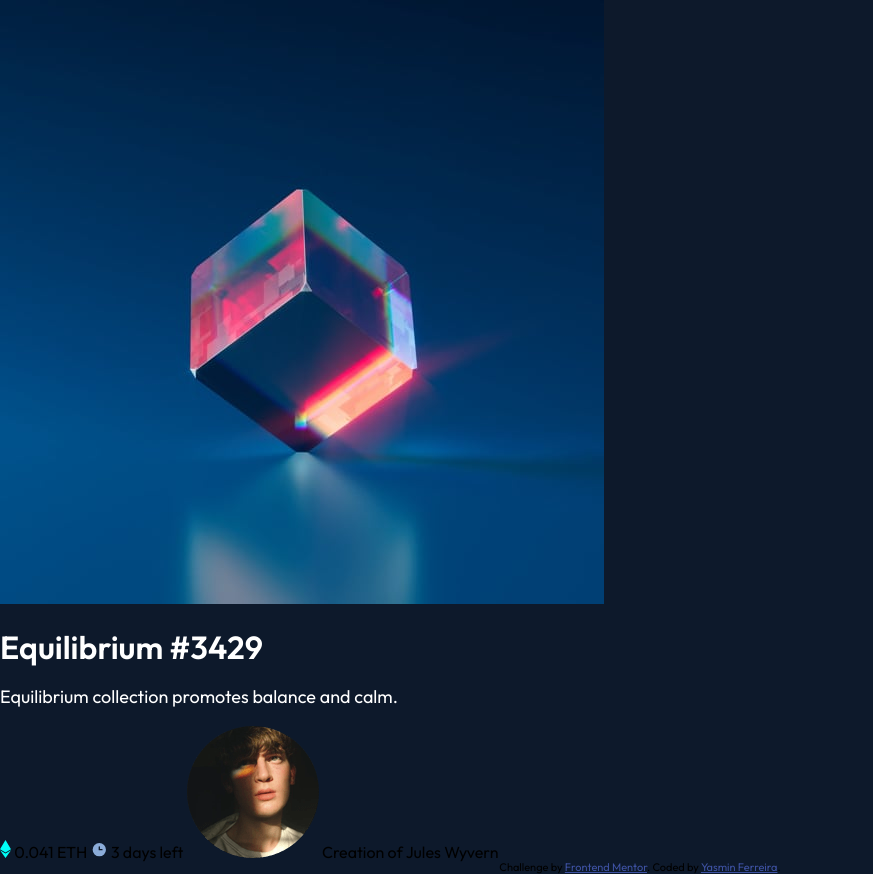
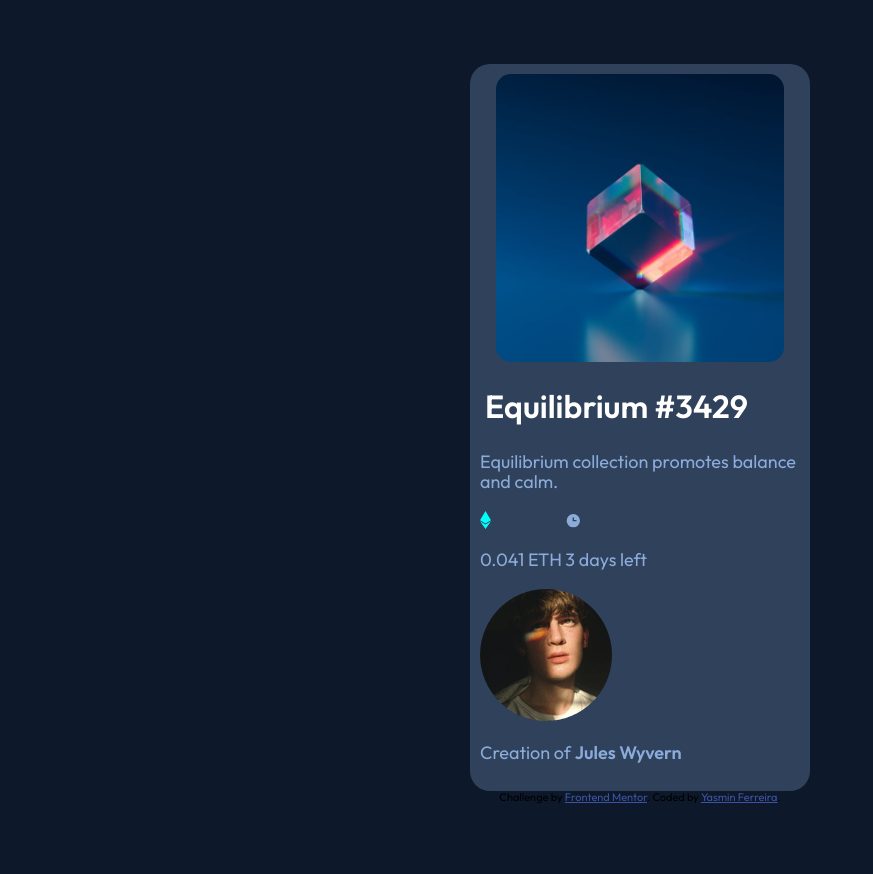
Before and after one commit to YasminFerreira0/card-componentes, a plain HTML site: page index.html in a window 1280 px wide. Shown: the whole page, without its empty margins (0-873 px from the left). After the commit the page ends 804 px from the top, so only its background shows below. Drawn offline with Linux system fonts and the light colour scheme.

Commit message:
17-05-2022

```diff
--- a/index.html
+++ b/index.html
@@ -24,14 +24,20 @@
 
     <p>Equilibrium collection promotes balance and calm.</p>
 
-    <img class="ethereum" src="images/icon-ethereum.svg" alt="ethereum" >
-    0.041 ETH
+    <div class="diamante">
+      <span><img class="ethereum" src="images/icon-ethereum.svg" alt="ethereum" >
+      <p class="text-ethereum">0.041 ETH</p></span>
+    </div>
 
-    <img class="clock" src="images/icon-clock.svg" alt="clock">
-    3 days left
+    <div class="relogio">
+      <span><img class="clock" src="images/icon-clock.svg" alt="clock">
+      <p>3 days left</p></span>
+    </div>
 
-    <img class="avatar" src="images/image-avatar.png" alt="avatar">
-    Creation of Jules Wyvern
+    <div class="foto-avatar">
+      <span><img class="avatar" src="images/image-avatar.png" alt="avatar">
+      <p>Creation of <strong>Jules Wyvern</strong></p></span>
+    </div>
 
   </main>
 
--- a/style.css
+++ b/style.css
@@ -5,13 +5,35 @@
 body {
     background: hsl(217, 54%, 11%);
 }
+
+.caixa {
+    background: hsl(215, 32%, 27%);
+    width: 25%;
+    margin: 0 auto;
+    margin-top: 5%;
+    padding: 10px;
+    border-radius: 20px;
+}
+.img-equilibrium {
+    width: 90%;
+    display: block;
+    margin: 0 auto;
+    border-radius: 15px;
+}
+
 h1 {
     color: hsl(0, 0%, 100%);
+    padding: 5px;
 }
 p {
     font-size: 18px;
-    color: hsl(0, 0%, 100%);
+    color: hsl(215, 51%, 70%);
 }
+ .diamante, .relogio, .foto-avatar {
+     display: inline-block;
+ }
+
+
 
 /*footer*/
 .attribution { font-size: 11px; text-align: center; }
```
